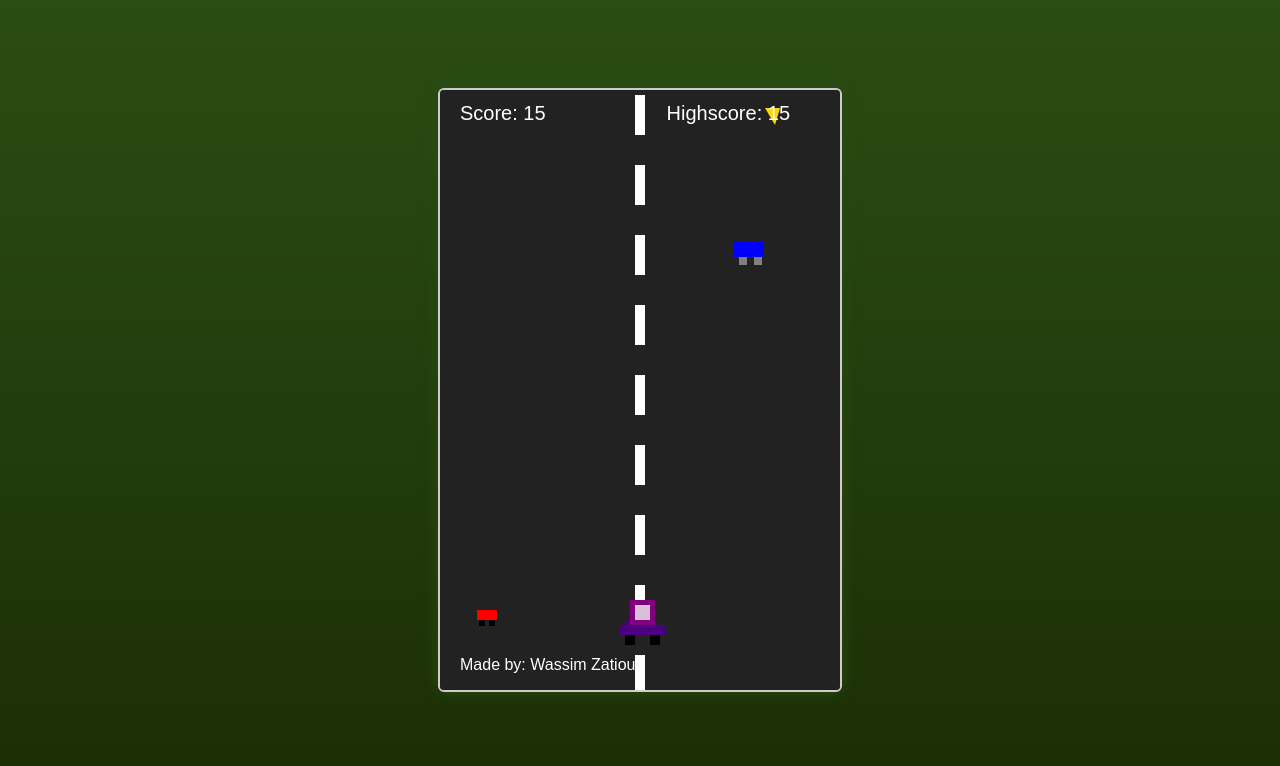
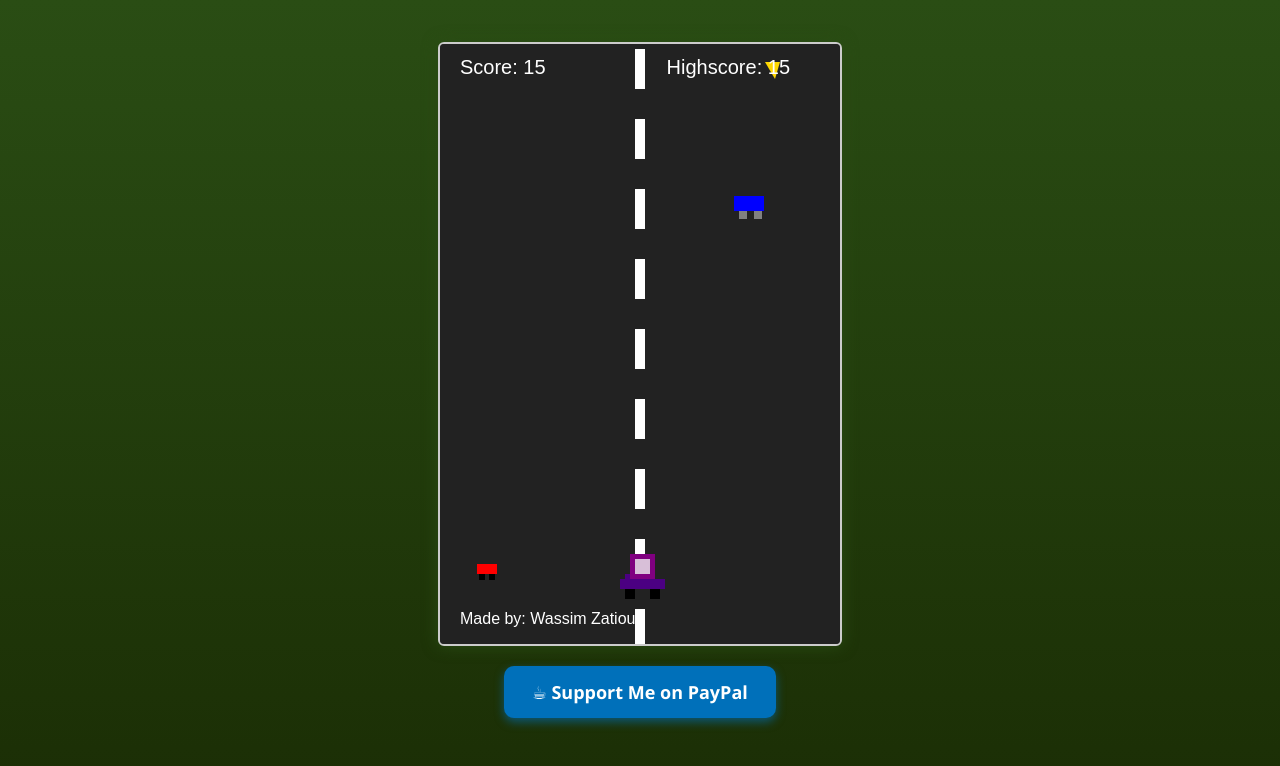
Before and after one commit to wassimzatiour/carrunner, a plain HTML site: page index.html in a window 1280 px wide. Drawn offline with Linux system fonts and the light colour scheme.

Commit message:
index.html

```diff
--- a/index.html
+++ b/index.html
@@ -8,6 +8,13 @@
 </head>
 <body>
   <canvas id="gameCanvas" width="400" height="600"></canvas>
+
+  <div class="donation-container">
+    <a href="https://paypal.me/Wassim805" target="_blank" rel="noopener noreferrer" class="donation-button">
+      ☕ Support Me on PayPal
+    </a>
+  </div>
+
   <script src="game.js"></script>
 </body>
 </html>
```
